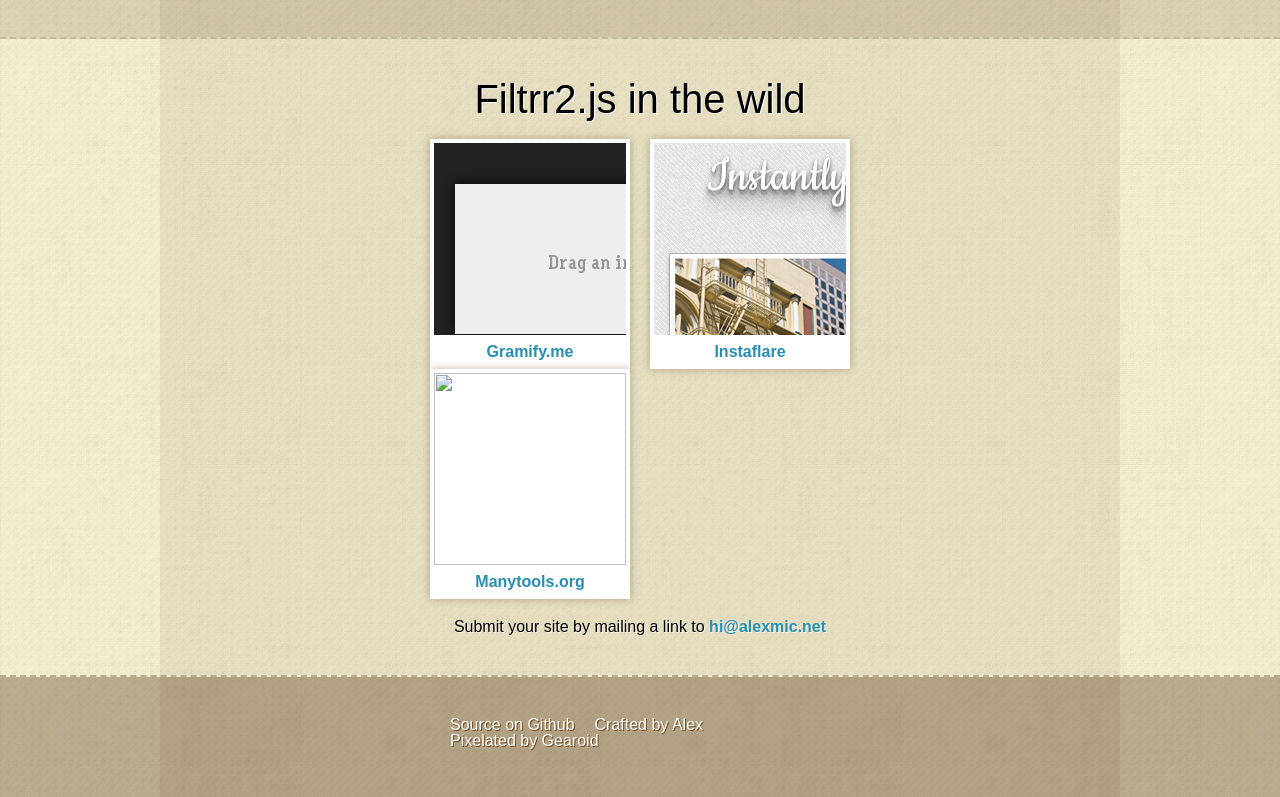
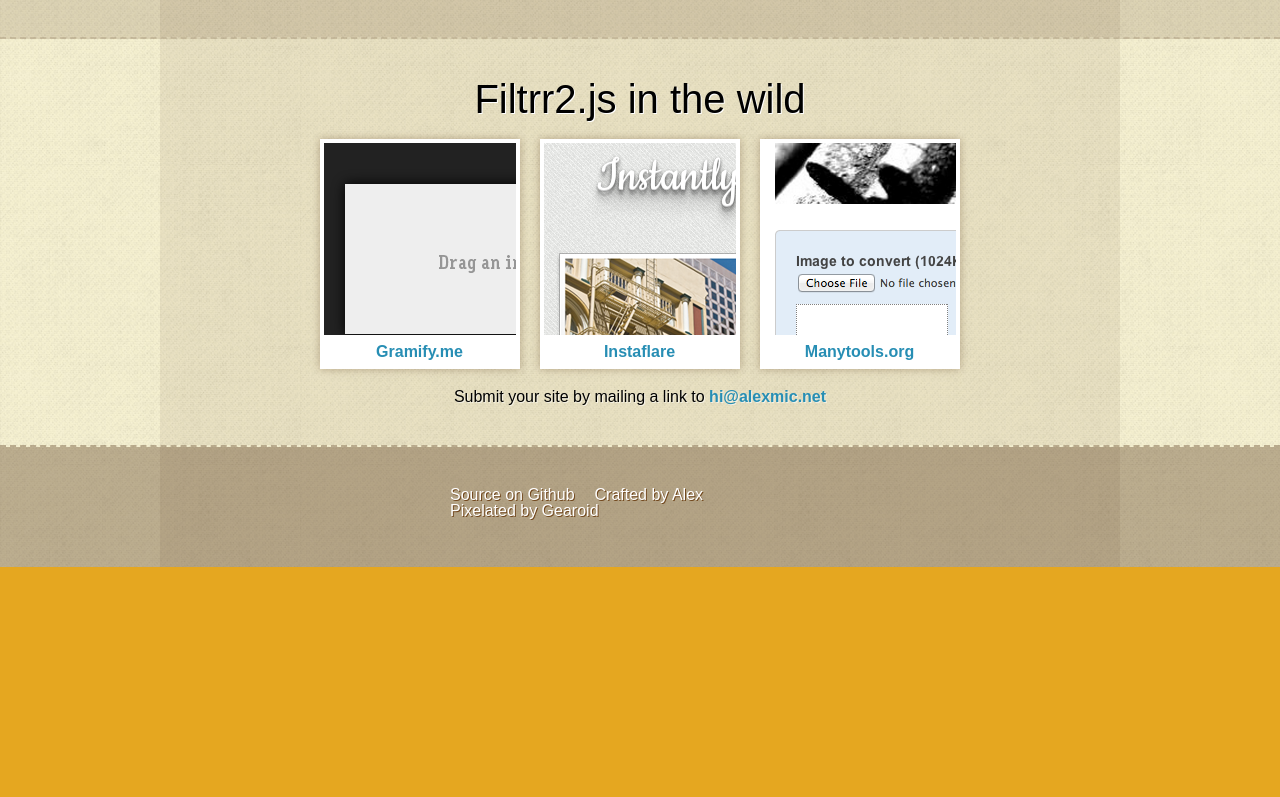
Before and after one commit to alexmic/filtrr, a plain HTML site: page index.html in a window 1280 px wide. Shown: the part 1936-2733 px from the top of the page. After the commit the page ends 2503 px from the top, so only its background shows below. Drawn offline with nearby package versions, Linux system fonts and the light colour scheme; a script that the page names is missing.

Commit message:
Correct image and larger gallery width

```diff
--- a/index.html
+++ b/index.html
@@ -174,7 +174,7 @@
   </footer>
   <script>!function(d,s,id){var js,fjs=d.getElementsByTagName(s)[0];if(!d.getElementById(id)){js=d.createElement(s);js.id=id;js.src="//platform.twitter.com/widgets.js";fjs.parentNode.insertBefore(js,fjs);}}(document,"script","twitter-wjs");</script>
   <script type="text/javascript" src="https://ajax.googleapis.com/ajax/libs/jquery/1.7.2/jquery.min.js"></script>
-  <script type="text/javascript" src="https://raw.github.com/alexmic/filtrr/master/filtrr2/dist/filtrr2-0.6.3.min.js"></script>
+  <script type="text/javascript" src="https://rawgithub.com/alexmic/filtrr/master/filtrr2/dist/filtrr2-0.6.3.min.js"></script>
   <script type="text/javascript">
     Filtrr2("#image img", function() {
        var dup = this.dup().expose(-35);
--- a/less/filtrr.less
+++ b/less/filtrr.less
@@ -352,7 +352,7 @@ border-bottom: 2px dashed rgba(80, 50, 20, .35);
   ul {
       padding: 0 50px 0 30px;
       margin: 0 auto 20px auto;
-      width: 440px;
+      width: 661px;
 
       li {
           background: #ffffff;
```
Also changed, not shown: img/manytools.png (renamed from img/manytools.org.png).
